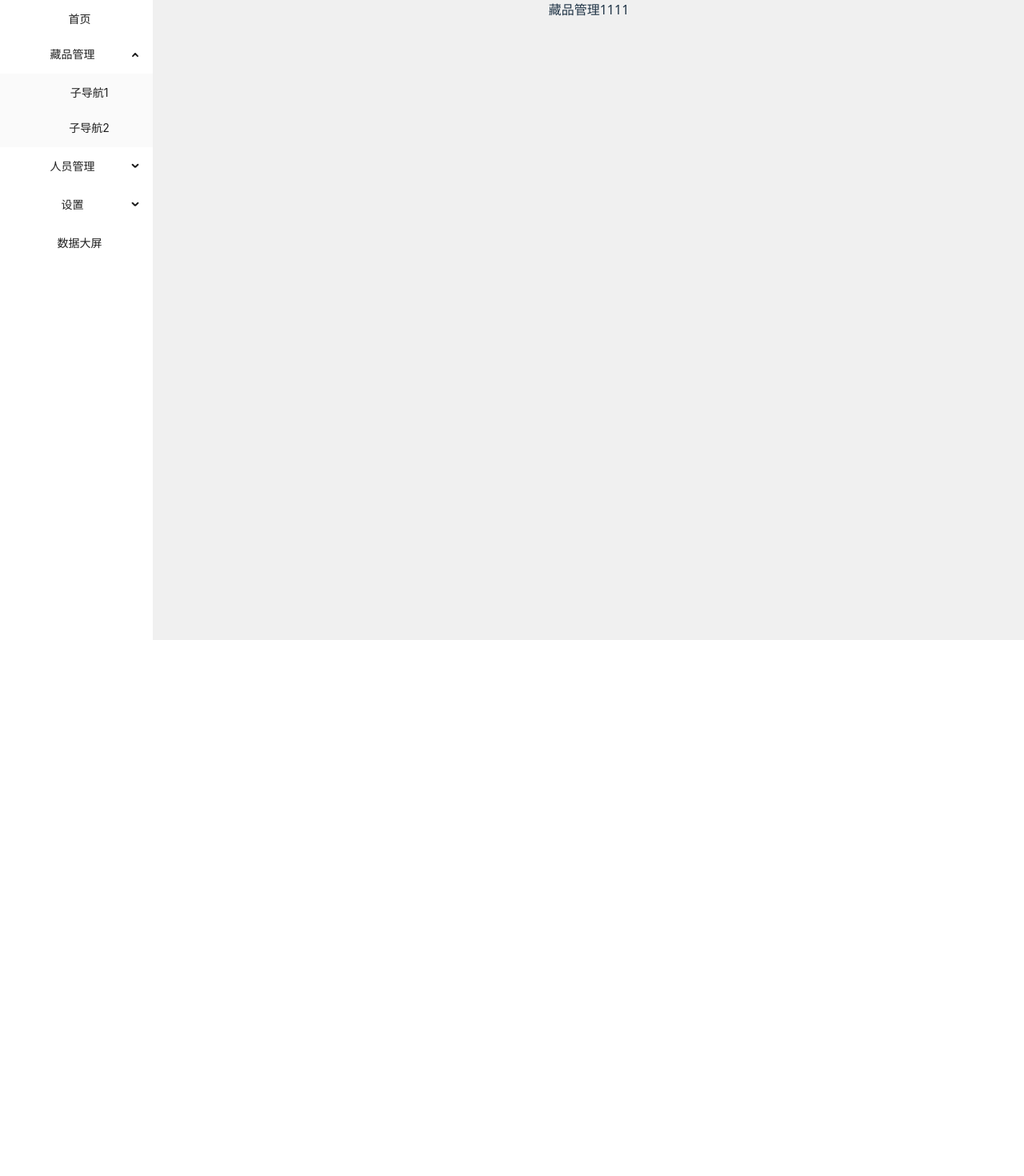
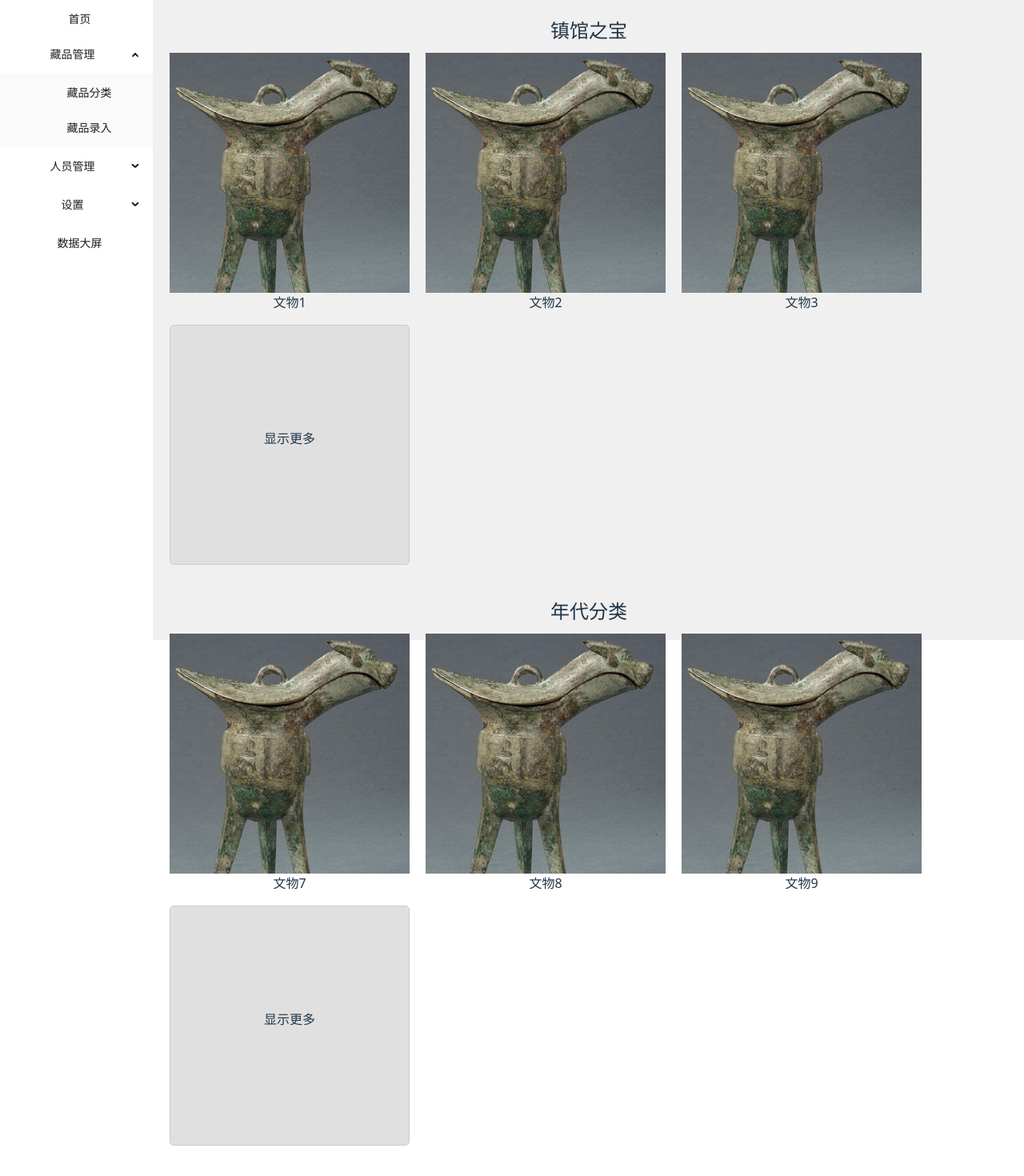
Before and after one commit to yeguouu/MuseumVision, a Vue app: page /collections/sub1 in a window 1280 px wide. Shown: the top 1470 px of the page at 80% size. Before the commit the page ends 800 px from the top, so only its background shows below. Built offline with nearby package versions, Linux system fonts and the light colour scheme; sample sign-in values are in the browser's storage.

Commit message:
【藏品管理】藏品分类

```diff
--- a/src/components/Nav.vue
+++ b/src/components/Nav.vue
@@ -21,12 +21,12 @@ const items = [
         children: [
             {
                 key: '2-1',
-                label: '子导航1',
+                label: '藏品分类',
                 onClick: () => navigateTo('/collections/sub1'),
             },
             {
                 key: '2-2',
-                label: '子导航2',
+                label: '藏品录入',
                 onClick: () => navigateTo('/collections/sub2'),
             },
         ],
--- a/src/views/Collections/ColSub1.vue
+++ b/src/views/Collections/ColSub1.vue
@@ -1,6 +1,52 @@
 <script lang='ts' setup>
 import Nav from '../../components/Nav.vue';
+import { ref } from 'vue';
+import Col1 from '../../assets/col/col1.png'
 
+interface Artifact {
+    id: number;
+    image: string;
+    title: string;
+    description: string;
+}
+
+const artifacts: Artifact[] = [
+    { id: 1, image: Col1, title: '文物1', description: '这是文物1的描述' },
+    { id: 2, image: Col1, title: '文物2', description: '这是文物2的描述' },
+    { id: 3, image: Col1, title: '文物3', description: '这是文物3的描述' },
+    { id: 4, image: Col1, title: '文物4', description: '这是文物4的描述' },
+    { id: 5, image: Col1, title: '文物5', description: '这是文物5的描述' },
+    { id: 6, image: Col1, title: '文物6', description: '这是文物6的描述' },
+    { id: 7, image: Col1, title: '文物7', description: '这是文物7的描述' },
+    { id: 8, image: Col1, title: '文物8', description: '这是文物8的描述' },
+    { id: 9, image: Col1, title: '文物9', description: '这是文物9的描述' },
+    { id: 10, image: Col1, title: '文物10', description: '这是文物10的描述' },
+    { id: 11, image: Col1, title: '文物11', description: '这是文物11的描述' },
+    { id: 12, image: Col1, title: '文物12', description: '这是文物12的描述' },
+    { id: 13, image: Col1, title: '文物13', description: '这是文物13的描述' },
+    { id: 14, image: Col1, title: '文物14', description: '这是文物14的描述' },
+    { id: 15, image: Col1, title: '文物15', description: '这是文物15的描述' },
+    { id: 16, image: Col1, title: '文物16', description: '这是文物16的描述' },
+    { id: 17, image: Col1, title: '文物17', description: '这是文物17的描述' },
+    { id: 18, image: Col1, title: '文物18', description: '这是文物18的描述' },
+];
+
+const isModalVisible = ref(false);
+const selectedArtifact = ref<Artifact | null>(null);
+const expandedRows = ref<boolean[]>([false, false, false]);
+
+const showModal = (artifact: Artifact) => {
+    selectedArtifact.value = artifact;
+    isModalVisible.value = true;
+};
+
+const handleOk = () => {
+    isModalVisible.value = false;
+};
+
+const toggleRow = (index: number) => {
+    expandedRows.value[index] = !expandedRows.value[index];
+};
 </script>
 <template>
     <div class="collections-container">
@@ -8,7 +54,48 @@ import Nav from '../../components/Nav.vue';
         <Nav></Nav>
         <!-- 右侧 内容栏 -->
         <div class="content-container">
-            藏品管理1111
+            <div class="section">
+                <h2>镇馆之宝</h2>
+                <div class="items">
+                    <div v-for="(artifact, index) in artifacts.slice(0, expandedRows[0] ? 6 : 3)" :key="artifact.id" class="item" @click="showModal(artifact)">
+                        <img :src="artifact.image" alt="artifact image" />
+                        <p>{{ artifact.title }}</p>
+                    </div>
+                    <div v-if="!expandedRows[0]" class="item more" @click="toggleRow(0)">
+                        <p>显示更多</p>
+                    </div>
+                </div>
+            </div>
+            <div class="section">
+                <h2>年代分类</h2>
+                <div class="items">
+                    <div v-for="(artifact, index) in artifacts.slice(6, expandedRows[1] ? 12 : 9)" :key="artifact.id" class="item" @click="showModal(artifact)">
+                        <img :src="artifact.image" alt="artifact image" />
+                        <p>{{ artifact.title }}</p>
+                    </div>
+                    <div v-if="!expandedRows[1]" class="item more" @click="toggleRow(1)">
+                        <p>显示更多</p>
+                    </div>
+                </div>
+            </div>
+            <div class="section">
+                <h2>功能分类</h2>
+                <div class="items">
+                    <div v-for="(artifact, index) in artifacts.slice(12, expandedRows[2] ? 18 : 15)" :key="artifact.id" class="item" @click="showModal(artifact)">
+                        <img :src="artifact.image" alt="artifact image" />
+                        <p>{{ artifact.title }}</p>
+                    </div>
+                    <div v-if="!expandedRows[2]" class="item more" @click="toggleRow(2)">
+                        <p>显示更多</p>
+                    </div>
+                </div>
+            </div>
+            <a-modal v-model:visible="isModalVisible" title="文物信息" :footer="null">
+                <div v-if="selectedArtifact">
+                    <img :src="selectedArtifact.image" alt="artifact image" />
+                    <p>{{ selectedArtifact.description }}</p>
+                </div>
+            </a-modal>
         </div>
     </div>
 </template>
@@ -23,6 +110,62 @@ import Nav from '../../components/Nav.vue';
     width: 85%;
     height: 100%;
     background-color: #f0f0f0;
+    padding: 20px;
 }
 
+.section {
+    margin-bottom: 20px;
+
+    h2 {
+        margin-bottom: 10px;
+    }
+
+    .items {
+        display: flex;
+        flex-wrap: wrap;
+        justify-content: flex-start;
+        gap: 20px;
+
+        .item {
+            width: 300px;
+            height: 300px;
+            cursor: pointer;
+            margin-bottom: 20px;
+
+            img {
+                width: 100%;
+                height: auto;
+                transition: box-shadow 0.3s ease;
+            }
+
+            p {
+                text-align: center;
+            }
+
+            &:hover {
+                img {
+                    box-shadow: 4px 4px 4px 4px #888888;
+                }
+            }
+        }
+
+        .more {
+            width: 300px;
+            height: 300px;
+            display: flex;
+            align-items: center;
+            justify-content: center;
+            cursor: pointer;
+            background-color: #e0e0e0;
+            border: 1px solid #ccc;
+            padding: 10px;
+            border-radius: 5px;
+        }
+    }
+}
+.ant-modal-body img {
+    width: 470px; // 固定宽度
+    height: 470px; // 固定高度
+    object-fit: cover; // 保持图片比例并裁剪
+}
 </style>
```
Also changed, not shown: src/assets/col/col1.png (added).
